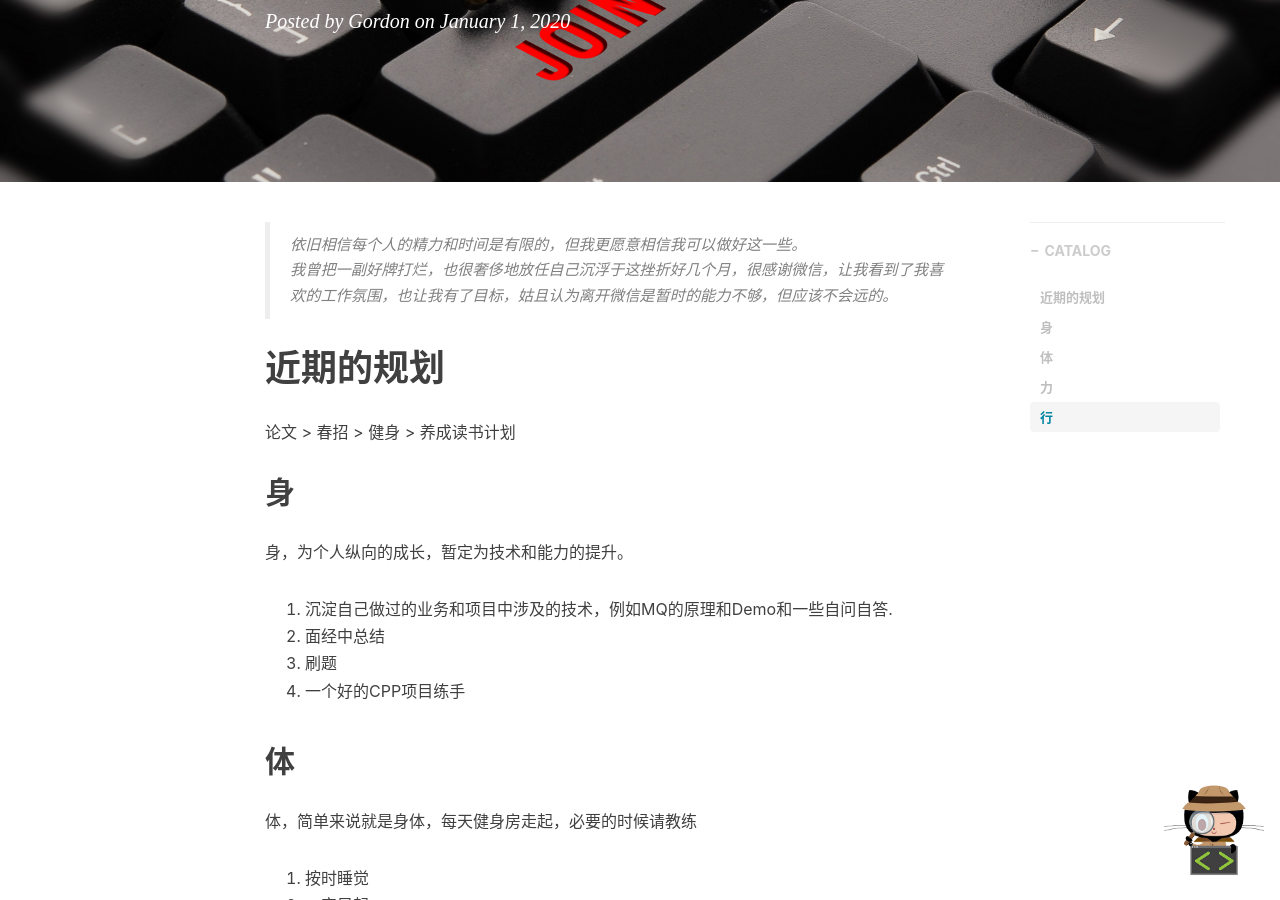
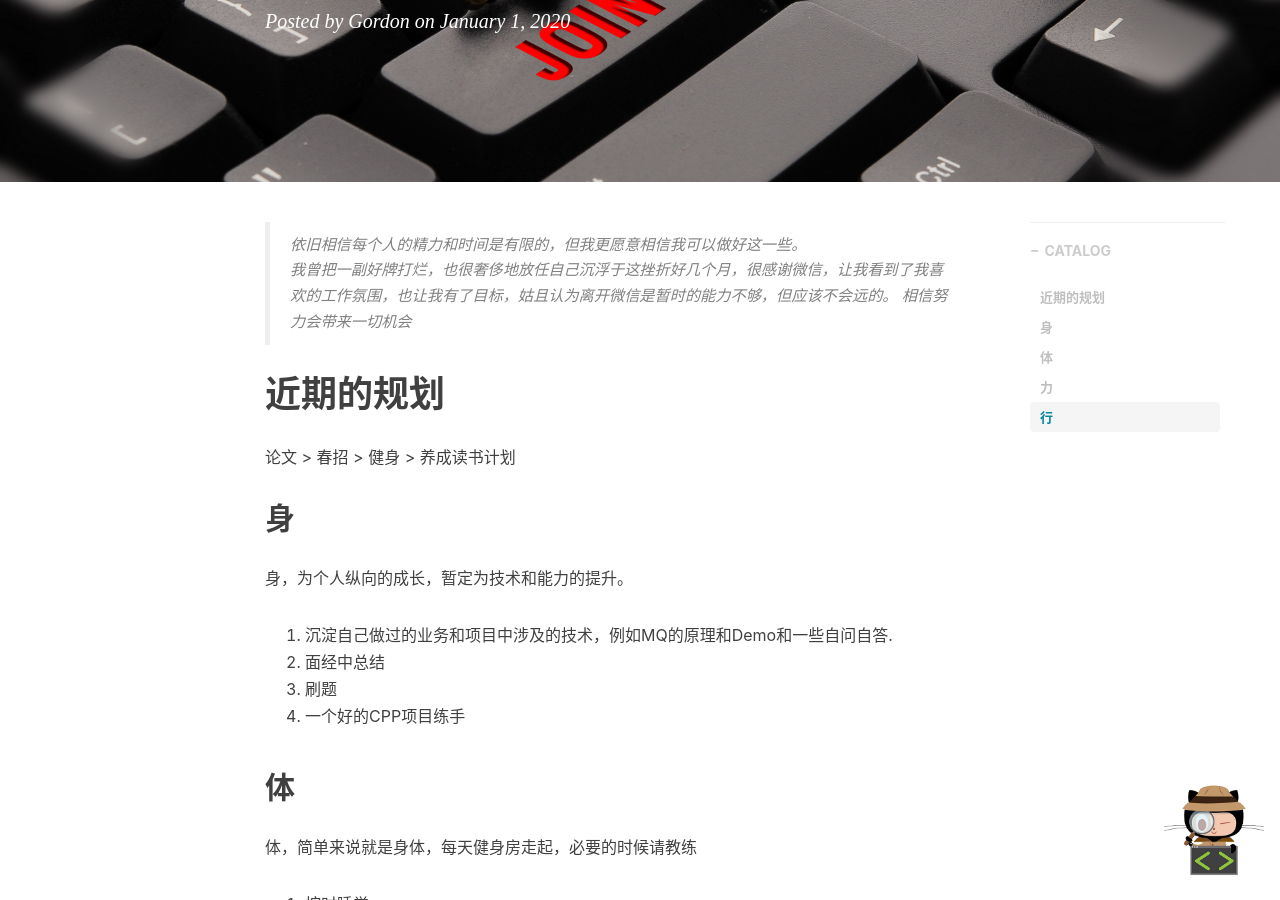
Before and after one commit to Gordon-Deng/Gordon-Deng.github.io, a Jekyll site: the page built from _posts/2020-01-01-nevergiveup.markdown, in a window 1280 px wide and 900 px high, scrolled down 341 px. Built offline with Jekyll 4.4.1, drawn with Linux system fonts in a browser that asks for light colours; nearby versions of some CDN libraries; comment, search, counter and statistics services are not loaded.

Commit message:
希望这次不再是口号

```diff
--- a/_posts/2020-01-01-nevergiveup.markdown
+++ b/_posts/2020-01-01-nevergiveup.markdown
@@ -13,6 +13,7 @@ tags:
 > 依旧相信每个人的精力和时间是有限的，但我更愿意相信我可以做好这一些。
 >
 > 我曾把一副好牌打烂，也很奢侈地放任自己沉浮于这挫折好几个月，很感谢微信，让我看到了我喜欢的工作氛围，也让我有了目标，姑且认为离开微信是暂时的能力不够，但应该不会远的。
+> 相信努力会带来一切机会
 
 # 近期的规划
 
```
